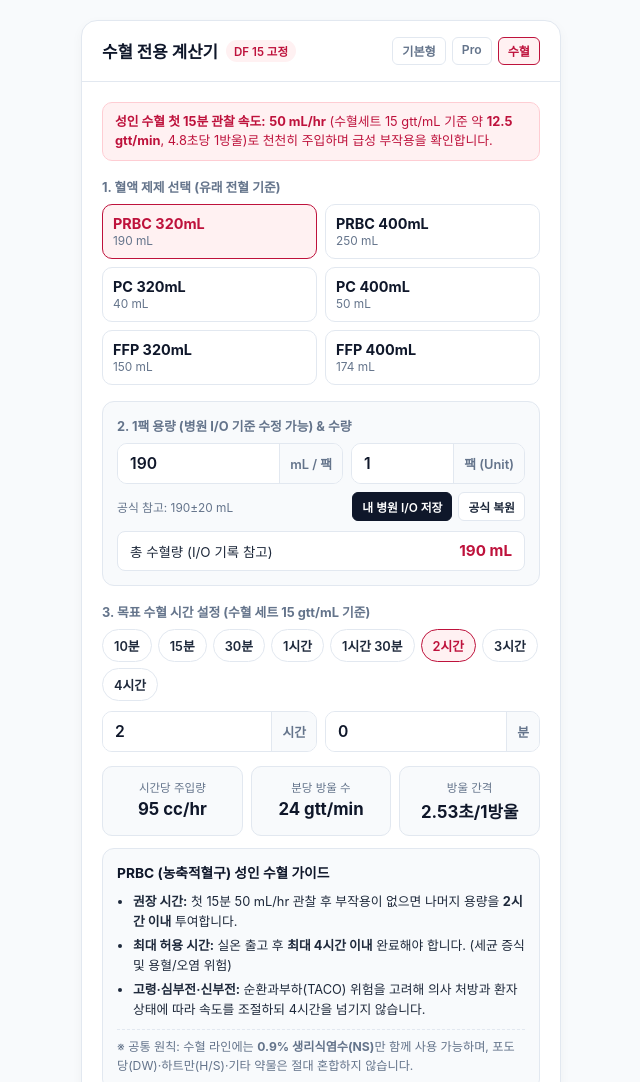
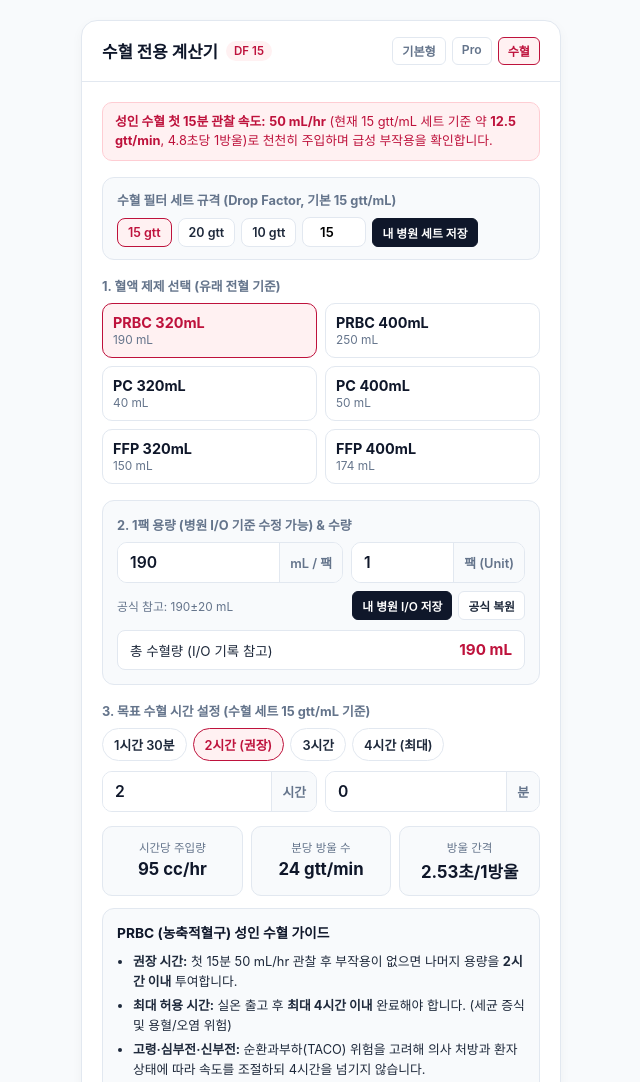
Before and after one commit to siy5949/nurse-YJ, a plain HTML site: page transfusion.html in a window 1280 px wide. Shown: the top 1082 px of the page, without its empty margins (319-959 px from the left). Drawn offline with Linux system fonts and the light colour scheme.

Commit message:
Update transfusion.html

```diff
--- a/transfusion.html
+++ b/transfusion.html
@@ -118,6 +118,50 @@
       line-height: 1.45;
     }
     .obs-banner strong { font-weight: 700; }
+
+    /* 수혈 세트(DF) 선택 박스 */
+    .df-box {
+      background: #f8fafc;
+      border: 1px solid var(--border);
+      border-radius: 12px;
+      padding: 12px 14px;
+      margin-bottom: 16px;
+    }
+
+    .df-row {
+      display: flex;
+      gap: 6px;
+      align-items: center;
+      flex-wrap: wrap;
+    }
+
+    .df-chip {
+      padding: 6px 10px;
+      font-size: 0.78rem;
+      font-weight: 600;
+      border: 1px solid var(--border);
+      border-radius: 8px;
+      background: var(--card);
+      color: var(--text-main);
+      cursor: pointer;
+    }
+    .df-chip.active {
+      border-color: var(--blood);
+      color: var(--blood);
+      background: var(--blood-soft);
+    }
+
+    .df-custom-input {
+      width: 64px;
+      padding: 6px 8px;
+      border: 1px solid var(--border);
+      border-radius: 8px;
+      font-size: 0.82rem;
+      font-weight: 600;
+      text-align: center;
+      outline: none;
+    }
+    .df-custom-input:focus { border-color: var(--blood); }
 
     /* 혈액 제제 선택 그리드 */
     .product-grid {
@@ -357,7 +401,7 @@
     <header>
       <div class="header-left">
         <h1>수혈 전용 계산기</h1>
-        <span class="badge">DF 15 고정</span>
+        <span id="df-badge" class="badge">DF 15</span>
       </div>
       <div class="nav-links">
         <a href="index.html" class="nav-link">기본형</a>
@@ -367,8 +411,18 @@
     </header>
 
     <div class="content">
-      <div class="obs-banner">
-        <strong>성인 수혈 첫 15분 관찰 속도:</strong> <strong>50 mL/hr</strong> (수혈세트 15 gtt/mL 기준 약 <strong>12.5 gtt/min</strong>, 4.8초당 1방울)로 천천히 주입하며 급성 부작용을 확인합니다.
+      <div id="obs-banner" class="obs-banner"></div>
+
+      <!-- 수혈 필터 세트(DF) 선택 및 커스텀 저장 -->
+      <div class="df-box">
+        <span class="section-label">수혈 필터 세트 규격 (Drop Factor, 기본 15 gtt/mL)</span>
+        <div class="df-row">
+          <button class="df-chip" data-df="15" onclick="setBloodDF(15)">15 gtt</button>
+          <button class="df-chip" data-df="20" onclick="setBloodDF(20)">20 gtt</button>
+          <button class="df-chip" data-df="10" onclick="setBloodDF(10)">10 gtt</button>
+          <input type="number" id="custom-df-input" class="df-custom-input" min="1" placeholder="직접" oninput="onCustomDFInput()" />
+          <button class="mini-btn save" onclick="saveHospitalDF()">내 병원 세트 저장</button>
+        </div>
       </div>
 
       <span class="section-label">1. 혈액 제제 선택 (유래 전혈 기준)</span>
@@ -401,17 +455,9 @@
         </div>
       </div>
 
-      <span class="section-label">3. 목표 수혈 시간 설정 (수혈 세트 15 gtt/mL 기준)</span>
-      <div class="quick-chips" id="time-chips">
-        <button class="chip-btn" data-min="10" onclick="setDuration(0, 10)">10분</button>
-        <button class="chip-btn" data-min="15" onclick="setDuration(0, 15)">15분</button>
-        <button class="chip-btn" data-min="30" onclick="setDuration(0, 30)">30분</button>
-        <button class="chip-btn" data-min="60" onclick="setDuration(1, 0)">1시간</button>
-        <button class="chip-btn" data-min="90" onclick="setDuration(1, 30)">1시간 30분</button>
-        <button class="chip-btn" data-min="120" onclick="setDuration(2, 0)">2시간</button>
-        <button class="chip-btn" data-min="180" onclick="setDuration(3, 0)">3시간</button>
-        <button class="chip-btn" data-min="240" onclick="setDuration(4, 0)">4시간</button>
-      </div>
+      <span id="time-section-label" class="section-label">3. 목표 수혈 시간 설정</span>
+      <!-- 제제별로 안전한 시간 버튼만 동적 렌더링 -->
+      <div class="quick-chips" id="time-chips"></div>
 
       <div class="time-inputs">
         <div class="input-row">
@@ -447,33 +493,39 @@
 
   <script>
     const CUSTOM_IO_KEY = "nurse_calc_blood_io_v1";
-    const BLOOD_DF = 15; // 수혈 세트 표준 점적계수 (15 gtt/mL)
+    const CUSTOM_DF_KEY = "nurse_calc_blood_df_v1";
+
+    let currentDF = parseFloat(localStorage.getItem(CUSTOM_DF_KEY)) || 15;
+
+    // 제제별 안전 시간 버튼 프리셋 (최소 ~ 권장 ~ 최대)
+    const TIME_PRESETS = {
+      PRBC: [
+        { label: "1시간 30분", hr: 1, min: 30 },
+        { label: "2시간 (권장)", hr: 2, min: 0 },
+        { label: "3시간", hr: 3, min: 0 },
+        { label: "4시간 (최대)", hr: 4, min: 0 }
+      ],
+      PC: [
+        { label: "10분", hr: 0, min: 10 },
+        { label: "15분 (권장)", hr: 0, min: 15 },
+        { label: "30분", hr: 0, min: 30 },
+        { label: "1시간 (1 dose)", hr: 1, min: 0 }
+      ],
+      FFP: [
+        { label: "30분", hr: 0, min: 30 },
+        { label: "1시간 (권장)", hr: 1, min: 0 },
+        { label: "2시간", hr: 2, min: 0 },
+        { label: "3시간 (실온 최대)", hr: 3, min: 0 }
+      ]
+    };
 
     const PRODUCTS = [
-      {
-        id: "prbc320", type: "PRBC", name: "PRBC 320mL", sub: "농축적혈구 (320 유래)",
-        defaultVol: 190, refRange: "공식 참고: 190±20 mL", defaultHr: 2, defaultMin: 0
-      },
-      {
-        id: "prbc400", type: "PRBC", name: "PRBC 400mL", sub: "농축적혈구 (400 유래)",
-        defaultVol: 250, refRange: "공식 참고: 250±25 mL", defaultHr: 2, defaultMin: 0
-      },
-      {
-        id: "pc320", type: "PC", name: "PC 320mL", sub: "농축혈소판 (320 유래)",
-        defaultVol: 40, refRange: "공식 참고: 40±5 mL", defaultHr: 0, defaultMin: 15
-      },
-      {
-        id: "pc400", type: "PC", name: "PC 400mL", sub: "농축혈소판 (400 유래)",
-        defaultVol: 50, refRange: "공식 참고: 50±5 mL", defaultHr: 0, defaultMin: 15
-      },
-      {
-        id: "ffp320", type: "FFP", name: "FFP 320mL", sub: "신선동결혈장 (320 유래)",
-        defaultVol: 150, refRange: "공식 참고: 150±30 mL 이상", defaultHr: 1, defaultMin: 0
-      },
-      {
-        id: "ffp400", type: "FFP", name: "FFP 400mL", sub: "신선동결혈장 (400 유래)",
-        defaultVol: 174, refRange: "공식 참고: 174±29 mL 이상", defaultHr: 1, defaultMin: 0
-      }
+      { id: "prbc320", type: "PRBC", name: "PRBC 320mL", defaultVol: 190, refRange: "공식 참고: 190±20 mL", defaultHr: 2, defaultMin: 0 },
+      { id: "prbc400", type: "PRBC", name: "PRBC 400mL", defaultVol: 250, refRange: "공식 참고: 250±25 mL", defaultHr: 2, defaultMin: 0 },
+      { id: "pc320", type: "PC", name: "PC 320mL", defaultVol: 40, refRange: "공식 참고: 40±5 mL", defaultHr: 0, defaultMin: 15 },
+      { id: "pc400", type: "PC", name: "PC 400mL", defaultVol: 50, refRange: "공식 참고: 50±5 mL", defaultHr: 0, defaultMin: 15 },
+      { id: "ffp320", type: "FFP", name: "FFP 320mL", defaultVol: 150, refRange: "공식 참고: 150±30 mL 이상", defaultHr: 1, defaultMin: 0 },
+      { id: "ffp400", type: "FFP", name: "FFP 400mL", defaultVol: 174, refRange: "공식 참고: 174±29 mL 이상", defaultHr: 1, defaultMin: 0 }
     ];
 
     const GUIDES = {
@@ -505,12 +557,49 @@
 
     let currentProd = PRODUCTS[0];
 
+    // ==================== 수혈 세트 DF 관리 ====================
+    function updateDFUI() {
+      document.getElementById("df-badge").textContent = `DF ${currentDF}`;
+      document.getElementById("time-section-label").textContent = `3. 목표 수혈 시간 설정 (수혈 세트 ${currentDF} gtt/mL 기준)`;
+      document.getElementById("custom-df-input").value = currentDF;
+
+      document.querySelectorAll(".df-chip").forEach(btn => {
+        btn.classList.toggle("active", parseFloat(btn.dataset.df) === currentDF);
+      });
+
+      // 첫 15분 관찰 속도 (50 mL/hr) 자동 환산 표시
+      const obsGtt = (50 * currentDF) / 60;
+      const obsSec = 60 / obsGtt;
+      document.getElementById("obs-banner").innerHTML = `
+        <strong>성인 수혈 첫 15분 관찰 속도:</strong> <strong>50 mL/hr</strong> (현재 ${currentDF} gtt/mL 세트 기준 약 <strong>${parseFloat(obsGtt.toFixed(1))} gtt/min</strong>, ${parseFloat(obsSec.toFixed(1))}초당 1방울)로 천천히 주입하며 급성 부작용을 확인합니다.
+      `;
+
+      calcTransfusion();
+    }
+
+    function setBloodDF(df) {
+      currentDF = df;
+      updateDFUI();
+    }
+
+    function onCustomDFInput() {
+      const val = parseFloat(document.getElementById("custom-df-input").value);
+      if (isFinite(val) && val > 0) {
+        currentDF = val;
+        updateDFUI();
+      }
+    }
+
+    function saveHospitalDF() {
+      if (!isFinite(currentDF) || currentDF <= 0) return;
+      localStorage.setItem(CUSTOM_DF_KEY, String(currentDF));
+      alert(`내 병원 수혈 세트 규격이 ${currentDF} gtt/mL로 저장되었습니다.`);
+    }
+
+    // ==================== 제제 & I/O 관리 ====================
     function getCustomIO() {
-      try {
-        return JSON.parse(localStorage.getItem(CUSTOM_IO_KEY)) || {};
-      } catch {
-        return {};
-      }
+      try { return JSON.parse(localStorage.getItem(CUSTOM_IO_KEY)) || {}; }
+      catch { return {}; }
     }
 
     function renderProducts() {
@@ -528,15 +617,24 @@
       }).join("");
     }
 
+    function renderTimeChips() {
+      const chips = TIME_PRESETS[currentProd.type];
+      document.getElementById("time-chips").innerHTML = chips.map(c => {
+        const totalMin = c.hr * 60 + c.min;
+        return `<button class="chip-btn" data-min="${totalMin}" onclick="setDuration(${c.hr}, ${c.min})">${c.label}</button>`;
+      }).join("");
+    }
+
     function selectProduct(id) {
       currentProd = PRODUCTS.find(p => p.id === id);
       const custom = getCustomIO();
       document.getElementById("pack-vol").value = custom[id] ?? currentProd.defaultVol;
       document.getElementById("pack-qty").value = 1;
       document.getElementById("io-ref-text").textContent = currentProd.refRange;
+      renderProducts();
+      renderTimeChips();
+      renderGuide();
       setDuration(currentProd.defaultHr, currentProd.defaultMin);
-      renderProducts();
-      renderGuide();
     }
 
     function saveHospitalIO() {
@@ -586,10 +684,8 @@
 
       const totalMin = Math.round(hr * 60 + min);
 
-      // 현재 설정된 시간에 맞는 버튼에 빨간색(active) 표시
       document.querySelectorAll("#time-chips .chip-btn").forEach(btn => {
-        const chipMin = parseInt(btn.dataset.min, 10);
-        btn.classList.toggle("active", chipMin === totalMin);
+        btn.classList.toggle("active", parseInt(btn.dataset.min, 10) === totalMin);
       });
 
       const alertEl = document.getElementById("tf-alert");
@@ -603,24 +699,23 @@
       }
 
       const mlPerHr = totalVol / (totalMin / 60);
-      const gttPerMin = (mlPerHr * BLOOD_DF) / 60;
+      const gttPerMin = (mlPerHr * currentDF) / 60;
       const secPerGtt = 60 / gttPerMin;
 
       document.getElementById("res-ml").textContent = `${parseFloat(mlPerHr.toFixed(1))} cc/hr`;
       document.getElementById("res-gtt").textContent = `${Math.round(gttPerMin)} gtt/min`;
       document.getElementById("res-sec").textContent = `${parseFloat(secPerGtt.toFixed(2))}초/1방울`;
 
-      // 제제별 안전 경고 로직
       alertEl.style.display = "none";
       if (currentProd.type === "PRBC") {
         if (totalMin > 240) {
           alertEl.className = "alert-box alert-danger";
           alertEl.style.display = "block";
           alertEl.textContent = "⚠️ 4시간 초과 불가: PRBC는 실온 노출 시 세균 증식 및 용혈/오염 위험으로 인해 출고 후 4시간 이내에 완료해야 합니다.";
-        } else if (totalMin < 60) {
+        } else if (totalMin < 90) {
           alertEl.className = "alert-box alert-warn";
           alertEl.style.display = "block";
-          alertEl.textContent = "💡 급속 주입 주의: 대량 수혈 상황이 아니라면 순환과부하(TACO) 위험을 확인하세요.";
+          alertEl.textContent = "💡 급속 주입 주의 (1시간 30분 미만): 대량 출혈 상황이 아니라면 순환과부하(TACO) 위험을 반드시 확인하세요.";
         }
       } else if (currentProd.type === "FFP") {
         if (totalMin > 180) {
@@ -637,8 +732,9 @@
       }
     }
 
-    // 초기화 실행
+    // 초기 실행
     selectProduct("prbc320");
+    updateDFUI();
   </script>
 </body>
 </html>
```
